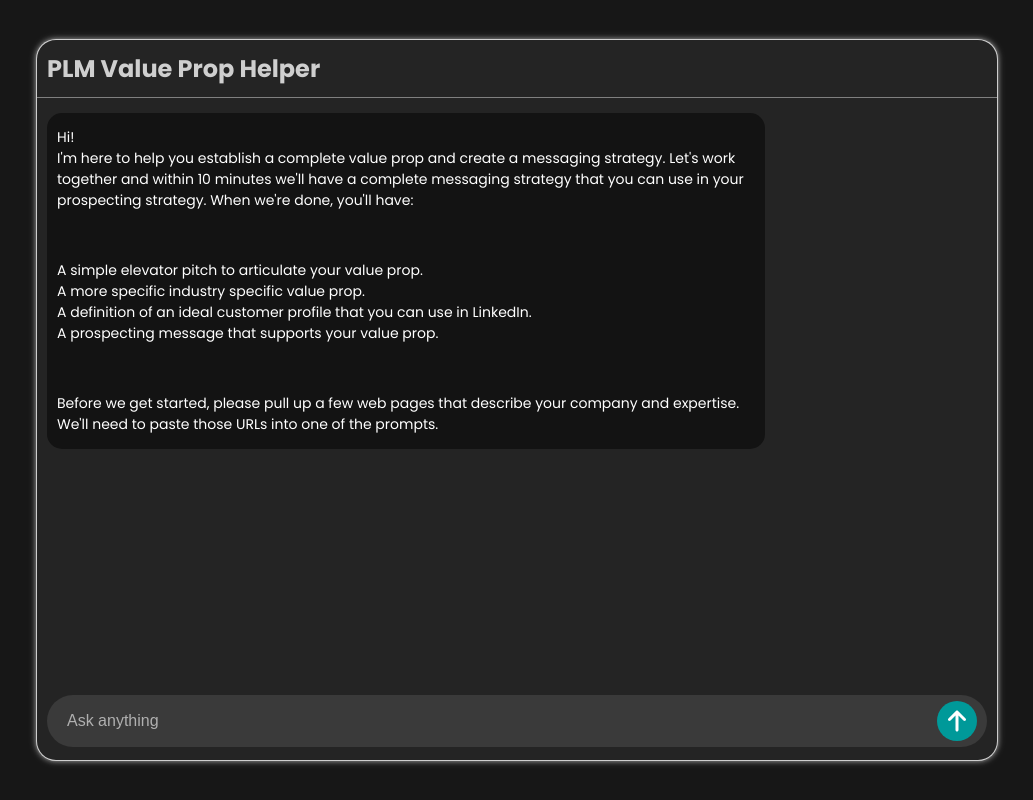
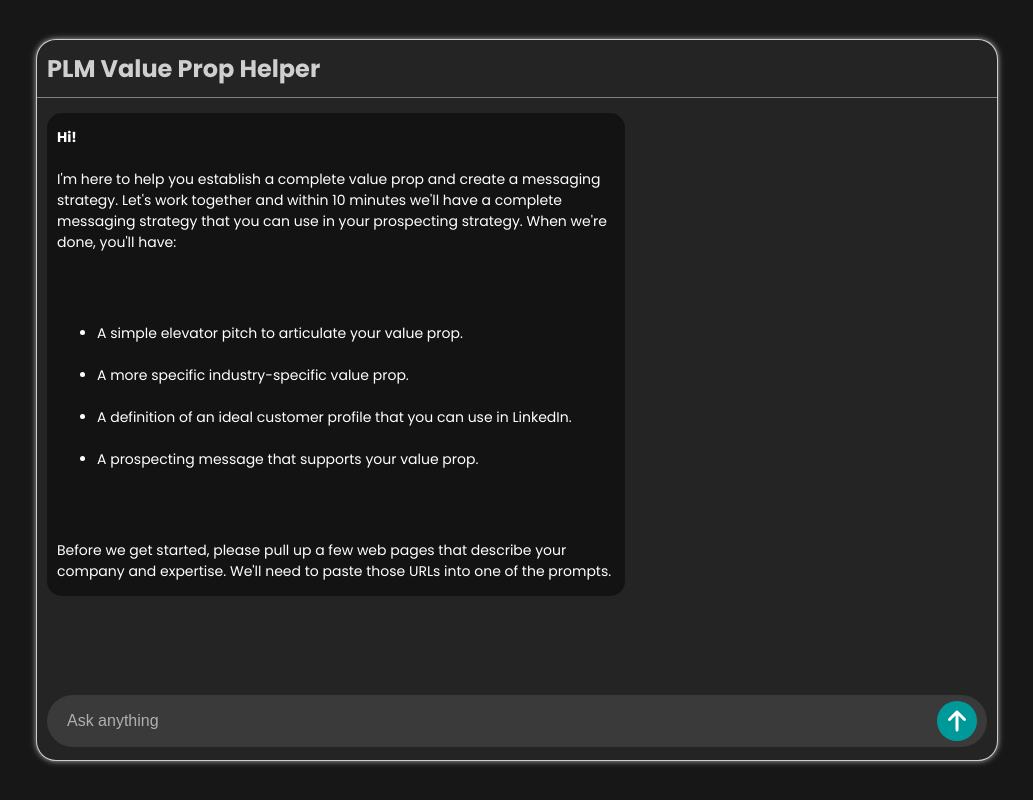
Before and after one commit to Shashhhh/plm_value, a React (Vite) app in the folder plmValue/: page / in a window 1280 px wide. Shown: the whole page, without its empty margins (123-1156 px from the left). Built offline with nearby package versions, Linux system fonts and the light colour scheme; no server answers.

Commit message:
added a rendered message state
Bug Fix: ReactMarkdown wouldn't render text randomly.

Added `renderedMessages` state to process Markdown content before displaying. Updated useEffect to convert Markdown to HTML. Modified message rendering to use preprocessed HTML.

```diff
--- a/plmValue/src/App.css
+++ b/plmValue/src/App.css
@@ -52,7 +52,7 @@
         display: flex;
         justify-content: flex-end;
         margin: 5px 0;
-        max-width: 75%;
+        max-width: 60%;
         align-self: flex-end;
         word-break: break-word;
       }
--- a/plmValue/src/App.jsx
+++ b/plmValue/src/App.jsx
@@ -1,18 +1,22 @@
 import React, { useState, useEffect } from 'react';
 import ReactMarkdown from 'react-markdown';
+import remarkGfm from 'remark-gfm';
 import './App.css';
 import { FaArrowUp } from "react-icons/fa6";
-import { useLocation } from 'react-router-dom';
-import {createRoot} from 'react-dom/client'
-import Markdown from 'react-markdown'
-import remarkGfm from 'remark-gfm'
 
 function App() {
-
-  const [messages, setMessages] = useState([{ content: "Hi!\nI'm here to help you establish a complete value prop and create a messaging strategy. Let's work together and within 10 minutes we'll have a complete messaging strategy that you can use in your prospecting strategy. When we're done, you'll have: \n\nA simple elevator pitch to articulate your value prop. \nA more specific industry specific value prop. \nA definition of an ideal customer profile that you can use in LinkedIn. \nA prospecting message that supports your value prop. \n\nBefore we get started, please pull up a few web pages that describe your company and expertise. We'll need to paste those URLs into one of the prompts.", isUserMessage: false }]);
+  const [messages, setMessages] = useState([{ content: `**Hi!**
+I'm here to help you establish a complete value prop and create a messaging strategy. Let's work together and within 10 minutes we'll have a complete messaging strategy that you can use in your prospecting strategy. When we're done, you'll have:
+* A simple elevator pitch to articulate your value prop.
+* A more specific industry-specific value prop.
+* A definition of an ideal customer profile that you can use in LinkedIn.
+* A prospecting message that supports your value prop.\n
+Before we get started, please pull up a few web pages that describe your company and expertise. We'll need to paste those URLs into one of the prompts.`, isUserMessage: false }]);
   const [socket, setSocket] = useState(null);
   const [currentMessage, setCurrentMessage] = useState('');
   const [loading, setLoading] = useState(false);
+  const [renderedMessages, setRenderedMessages] = useState([]);
+
   const assistantChoice = "Value_prop";
 
   useEffect(() => {
@@ -23,6 +27,7 @@ function App() {
 
     ws.onmessage = (event) => {
       const responseData = JSON.parse(event.data);
+      console.log('Received WebSocket message:', responseData);
       if (responseData.delta) {
         updateCurrentMessage(responseData.delta);
       } else if (responseData.error) {
@@ -80,6 +85,14 @@ function App() {
     }
   }, [currentMessage, messages]);
 
+  useEffect(() => {
+    const processedMessages = messages.map(message => ({
+      ...message,
+      htmlContent: <ReactMarkdown remarkPlugins={[remarkGfm]}>{message.content}</ReactMarkdown>
+    }));
+    setRenderedMessages(processedMessages);
+  }, [messages]);
+
   const [input, setInput] = useState('');
   const handleSend = () => {
     if (input.trim() !== '') {
@@ -95,13 +108,13 @@ function App() {
           <p>PLM Value Prop Helper</p>
         </div>
         <div className='chatScreen'>
-          {messages.map((message, index) => (
+          {renderedMessages.map((message, index) => (
             <div
               key={index}
               className={`messageContainer ${message.isUserMessage ? 'userMessage' : 'responseMessage'}`}
             >
               <div className="messageText">
-              <Markdown remarkPlugins={[remarkGfm]}>{message.content}</Markdown>
+                {message.htmlContent}
               </div>
             </div>
           ))}
```
